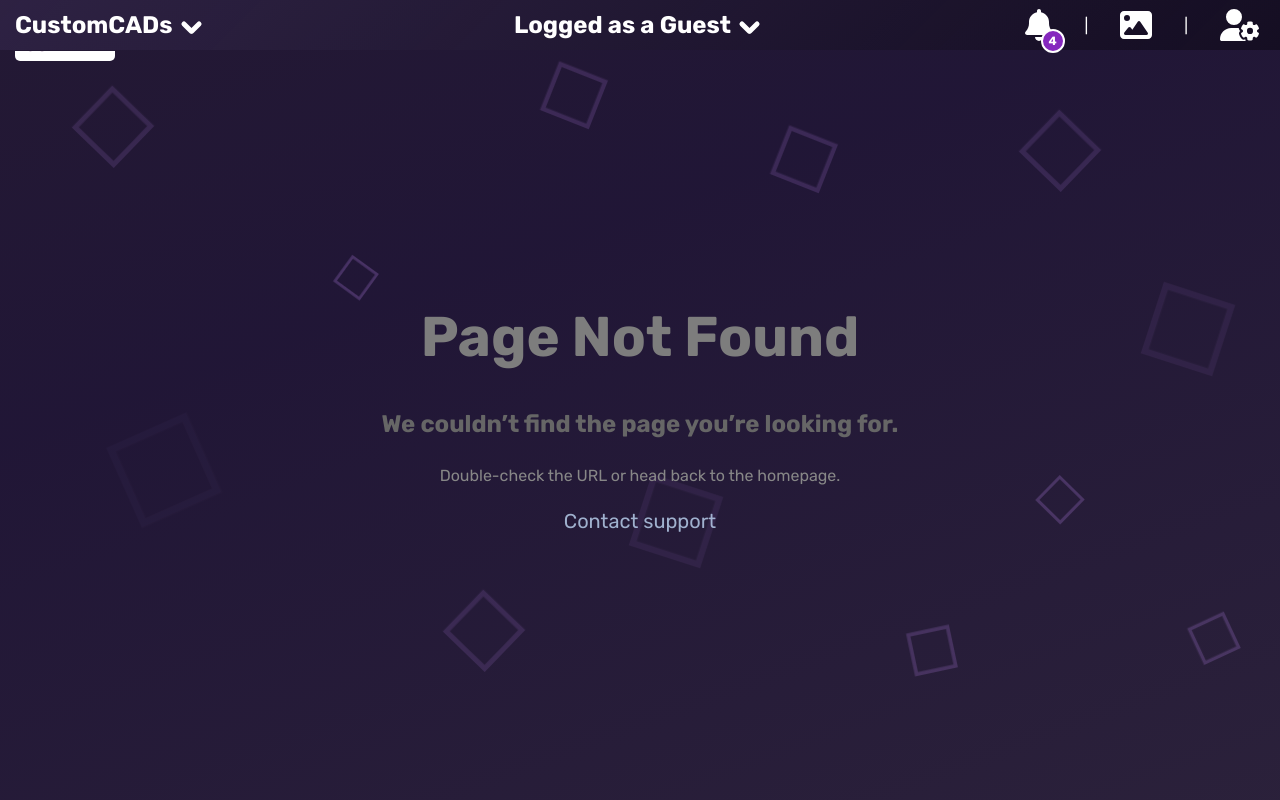
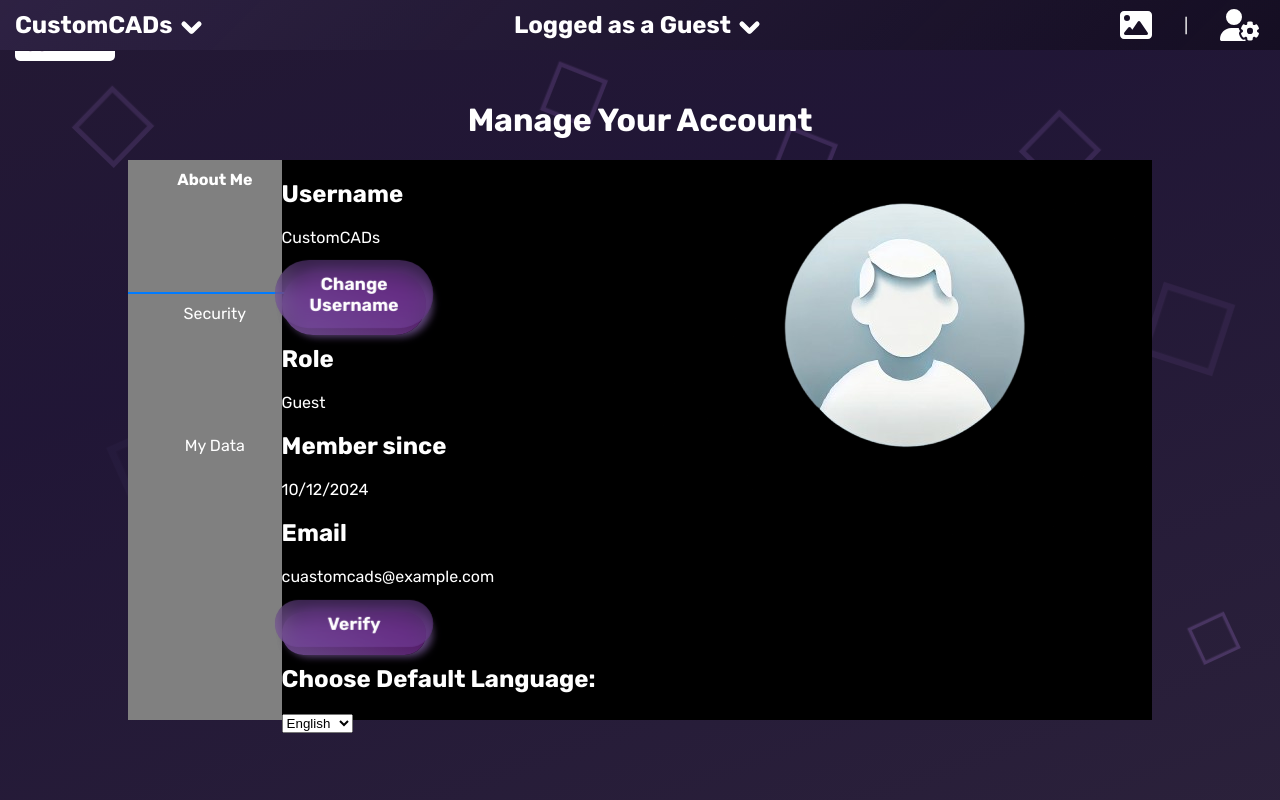
Before and after one commit to ivanzlatinov1/CustomCADsDemoDesign, a React (Vite) app in the folder data/: page /account in a window 1280 px wide. Shown: the top 800 px of the page. Built offline with nearby package versions, Linux system fonts and the light colour scheme; the HTML template or start-up script is replaced by a standard one.

Commit message:
started making the account page with 3 sections

```diff
--- a/data/src/layout/Header/Header.tsx
+++ b/data/src/layout/Header/Header.tsx
@@ -146,6 +146,8 @@ const Header: React.FC = () => {
                 </div>
 
                 <div className={styles['content-end']}>
+                    {!isGuestSelected ? (
+                        <>
                             <div ref={dropdownRef} className={`${styles['icon-wrapper']}`} data-tooltip={notificationsDropdown ? null : 'Notifications'}>
                                 <FontAwesomeIcon className={`${styles.notifications}`} onClick={toggleNotifications} icon={faBell} size="2x" style={{ cursor: 'pointer' }} />
                                 <div
@@ -165,6 +167,8 @@ const Header: React.FC = () => {
                                 )}
                             </div>
                             <span>|</span>
+                        </>
+                    ) : null}
                     <div className={styles['icon-wrapper']} data-tooltip="Gallery">
                         <Link to="/gallery"><FontAwesomeIcon icon={faImage} size="2x" style={{ cursor: 'pointer' }} /></Link>
                     </div>
@@ -210,7 +214,7 @@ const Header: React.FC = () => {
 
                 <div className={styles.field}>
                     <label>Email:</label>
-                    <span className={styles.value}>guest@example.com</span>
+                    <span className={styles.value}>customcads@example.com</span>
                 </div>
 
                 <hr />
--- a/data/src/layout/Header/RolesHeaders/ClientIcons.tsx
+++ b/data/src/layout/Header/RolesHeaders/ClientIcons.tsx
@@ -1,7 +1,7 @@
 import React from 'react';
 import { Link } from 'react-router-dom';
 import { FontAwesomeIcon } from '@fortawesome/react-fontawesome';
-import { faShoppingCart, faTh } from '@fortawesome/free-solid-svg-icons';
+import { faShoppingCart, faTh, faPuzzlePiece } from '@fortawesome/free-solid-svg-icons';
 import styles from '../Header.module.css'
 
 interface ClientIconProps {
@@ -13,6 +13,10 @@ const ClientIcons: React.FC<ClientIconProps> = ({ productCount }: ClientIconProp
         <>
             <div className={styles['icon-wrapper']} data-tooltip="Dashboard">
                 <Link to="/client-dashboard"><FontAwesomeIcon icon={faTh} size="2x" style={{ cursor: 'pointer' }} /></Link>
+            </div>
+            <span>|</span>
+            <div className={styles['icon-wrapper']} data-tooltip="Order a Custom Model">
+                <Link to="/custom-order"><FontAwesomeIcon icon={faPuzzlePiece} size="2x" style={{ cursor: 'pointer' }} /></Link>
             </div>
             <span>|</span>
             <div className={styles['icon-wrapper']} data-tooltip="Shopping Cart">
--- a/data/src/layout/Header/RolesHeaders/ContributorIcons.tsx
+++ b/data/src/layout/Header/RolesHeaders/ContributorIcons.tsx
@@ -12,7 +12,7 @@ const ContributorIcons: React.FC = () => {
             </div>
             <span>|</span>
             <div className={styles['icon-wrapper']} data-tooltip="Your models">
-                <Link to="/upload-a-model"><FontAwesomeIcon icon={faCube} size="2x" style={{ cursor: 'pointer' }} /></Link>
+                <Link to="/contributor/models"><FontAwesomeIcon icon={faCube} size="2x" style={{ cursor: 'pointer' }} /></Link>
             </div>
             <span>|</span>
             <div className={styles['icon-wrapper']} data-tooltip="Upload a model">
--- a/data/src/layout/Header/RolesHeaders/DesignerIcons.tsx
+++ b/data/src/layout/Header/RolesHeaders/DesignerIcons.tsx
@@ -12,7 +12,7 @@ const DesignerIcons: React.FC = () => {
             </div>
             <span>|</span>
             <div className={styles['icon-wrapper']} data-tooltip="Your models">
-                <Link to="/upload-a-model"><FontAwesomeIcon icon={faCube} size="2x" style={{ cursor: 'pointer' }} /></Link>
+                <Link to="/designer/models"><FontAwesomeIcon icon={faCube} size="2x" style={{ cursor: 'pointer' }} /></Link>
             </div>
             <span>|</span>
             <div className={styles['icon-wrapper']} data-tooltip="For Sale">
--- /dev/null
+++ b/data/src/pages/Public/AboutUs/AboutUs.module.css
@@ -0,0 +1,8 @@
+.container {
+    position: relative;
+    height: 100vh;
+    display: flex;
+    justify-content: center;
+    align-items: center;
+    color: white;
+}
--- /dev/null
+++ b/data/src/pages/Public/AboutUs/AboutUs.tsx
@@ -0,0 +1,21 @@
+import React, { useEffect } from "react";
+import Transition from "../../../components/Transition/Transition";
+import BtnLink from "../../../components/Button/Button";
+import styles from "./AboutUs.module.css"
+
+const AboutUs: React.FC = () => {
+
+    useEffect(() => {
+        window.scrollTo(0, 0);
+    }, []);
+
+    return (
+        <Transition>
+            <div className={`${styles.container}`}>
+                <h1>About us</h1>
+            </div>
+        </Transition>
+    );
+}
+
+export default AboutUs;
--- /dev/null
+++ b/data/src/pages/Public/Account/Account.module.css
@@ -0,0 +1,41 @@
+.container {
+    position: relative;
+    height: 100vh;
+    display: flex;
+    justify-content: center;
+    align-items: center;
+    flex-direction: column;
+    color: white;
+}
+
+.box {
+    width: 80%;
+    height: 70%;
+    background-color: black;
+    display: flex;
+}
+
+.box .choices {
+    width: 15%;
+    height: 100%;
+    background-color: grey;
+}
+
+.choices .choice {
+    width: 100%;
+    height: 20%;
+    cursor: pointer;
+    padding: 10px;
+    text-align: center;
+}
+
+.choice.active {
+    font-weight: bold;
+    border-bottom: 2px solid #007bff;
+}
+
+.section .pic {
+    position: absolute;
+    top: 10%;
+    right: 10%;
+}
--- /dev/null
+++ b/data/src/pages/Public/Account/Account.tsx
@@ -0,0 +1,63 @@
+import React, { useState, useEffect } from "react";
+import Transition from "../../../components/Transition/Transition";
+import BtnLink from "../../../components/Button/Button";
+import AboutMe from "./Sections/AboutMe";
+import Security from "./Sections/Security";
+import MyData from "./Sections/MyData";
+import styles from "./Account.module.css";
+
+const Account: React.FC = () => {
+    const [activeTab, setActiveTab] = useState<"about" | "security" | "data">("about");
+
+    useEffect(() => {
+        window.scrollTo(0, 0);
+    }, [activeTab]);
+
+    const renderActiveSection = () => {
+        switch (activeTab) {
+            case "about":
+                return <AboutMe />;
+            case "security":
+                return <Security />;
+            case "data":
+                return <MyData />;
+            default:
+                return null;
+        }
+    };
+
+    return (
+        <Transition>
+            <div className={`${styles.container}`}>
+                <h1>Manage Your Account</h1>
+                <div className={`${styles.box}`}>
+                    <div className={`${styles.choices}`}>
+                        <div
+                            className={`${styles.choice} ${activeTab === "about" ? styles.active : ""}`}
+                            onClick={() => setActiveTab("about")}
+                        >
+                            About Me
+                        </div>
+                        <div
+                            className={`${styles.choice} ${activeTab === "security" ? styles.active : ""}`}
+                            onClick={() => setActiveTab("security")}
+                        >
+                            Security
+                        </div>
+                        <div
+                            className={`${styles.choice} ${activeTab === "data" ? styles.active : ""}`}
+                            onClick={() => setActiveTab("data")}
+                        >
+                            My Data
+                        </div>
+                    </div>
+                    <div>
+                        {renderActiveSection()}
+                    </div>
+                </div>
+            </div>
+        </Transition>
+    );
+};
+
+export default Account;
--- /dev/null
+++ b/data/src/pages/Public/Account/Sections/AboutMe.tsx
@@ -0,0 +1,60 @@
+import React, { useState, useEffect } from "react";
+import BtnLink from "../../../../components/Button/Button"
+import styles from "../Account.module.css"
+
+const AboutMe: React.FC = () => {
+    const [language, setLanguage] = useState<string>("English");
+    const [username, setUsername] = useState<string>("CustomCADs");
+    const [role, setRole] = useState<string>("Guest");
+    const [email, setEmail] = useState<string>("cuastomcads@example.com");
+
+    const handleLanguageChange = (e: React.ChangeEvent<HTMLSelectElement>) => {
+        setLanguage(e.target.value);
+    };
+
+    useEffect(() => {
+        const storedRole = localStorage.getItem("selectedRole");
+        setRole(storedRole || "Con");
+    }, []);
+
+    return (
+        <>
+            <div className={styles.section}>
+                <div className={styles.username}>
+                    <h2>Username</h2>
+                    <p>{username}</p>
+                    <BtnLink text="Change Username" onClick={() => alert("Feature to change email coming soon!")} />
+                </div>
+                <div className={styles.role}>
+                    <h2>Role</h2>
+                    <p>{role}</p>
+                </div>
+                <div>
+                    <h2>Member since</h2>
+                    <p>10/12/2024</p>
+                </div>
+                <div className={`${styles.pic}`}>
+                    <img src="/assets/images/profile.png" alt="" />
+                </div>
+            </div>
+
+            <div className={styles.section}>
+                <h2>Email</h2>
+                <p>{email}</p>
+                <BtnLink text="Verify" />
+            </div>
+
+            <div className={styles.section}>
+                <h2>Choose Default Language:</h2>
+                <select value={language} onChange={handleLanguageChange}>
+                    <option value="English">English</option>
+                    <option value="Spanish">Spanish</option>
+                    <option value="French">French</option>
+                    <option value="German">German</option>
+                </select>
+            </div>
+        </>
+    );
+}
+
+export default AboutMe;
--- /dev/null
+++ b/data/src/pages/Public/Account/Sections/MyData.tsx
@@ -0,0 +1,41 @@
+import React, { useState } from "react";
+import BtnLink from "../../../../components/Button/Button"
+import styles from "../Account.module.css"
+
+const MyData: React.FC = () => {
+    const [isDeleting, setIsDeleting] = useState<boolean>(false);
+
+    const handleExportData = () => {
+        alert("Account data exported successfully!");
+    };
+
+    const handleDeleteAccount = () => {
+        setIsDeleting(true);
+        setTimeout(() => {
+            alert("Account deleted.");
+            setIsDeleting(false);
+        }, 2000);
+    };
+
+    return (
+        <>
+            <div className={styles.section}>
+                <h3>Export Account Data</h3>
+                <BtnLink text="Export Data" onClick={handleExportData} />
+            </div>
+
+            <div className={styles.section}>
+                <h3>Delete Account</h3>
+                <button
+                    className={`${styles.deleteBtn} ${isDeleting ? styles.disabled : ""}`}
+                    onClick={handleDeleteAccount}
+                    disabled={isDeleting}
+                >
+                    {isDeleting ? "Deleting..." : "Delete Account"}
+                </button>
+            </div>
+        </>
+    );
+}
+
+export default MyData;
--- /dev/null
+++ b/data/src/pages/Public/Account/Sections/Security.tsx
@@ -0,0 +1,28 @@
+import React, { useState, useEffect } from "react";
+import BtnLink from "../../../../components/Button/Button"
+import styles from "../Account.module.css"
+
+const Security: React.FC = () => {
+    const [password, setPassword] = useState<string>("");
+
+    const handlePasswordChange = (e: React.ChangeEvent<HTMLInputElement>) => {
+        setPassword(e.target.value);
+    };
+
+    return (
+        <>
+            <div className={styles.section}>
+                <h2>Your Password</h2>
+                <input
+                    type="password"
+                    placeholder="Enter new password"
+                    value={password}
+                    onChange={handlePasswordChange}
+                />
+                <BtnLink text="Update Password" onClick={() => alert("Password updated!")} />
+            </div>
+        </>
+    );
+}
+
+export default Security;
--- a/data/src/routes/AppRoutes.tsx
+++ b/data/src/routes/AppRoutes.tsx
@@ -14,7 +14,8 @@ import ContributorRole from '../pages/Public/Roles/Contributor/ContributorRole';
 import DesignerRole from '../pages/Public/Roles/Designer/DesignerRole';
 import ErrorPage from '../pages/Public/Errors/Error';
 import ProductInfo from '../pages/Public/Product/ProductInfo';
-
+import AboutUs from '../pages/Public/AboutUs/AboutUs';
+import Account from '../pages/Public/Account/Account';
 interface AppRoutesProps {
   className?: string;
 }
@@ -35,6 +36,8 @@ const AppRoutes: React.FC<AppRoutesProps> = () => {
       <Route path="/roles/client" element={<ClientRole />} />
       <Route path="/roles/contributor" element={<ContributorRole />} />
       <Route path="/roles/designer" element={<DesignerRole />} />
+      <Route path="/about" element={<AboutUs />} />
+      <Route path="/account" element={<Account />} />
       <Route path="/error/400" element={<ErrorPage status={400} />} />
       <Route path="/error/401" element={<ErrorPage status={401} />} />
       <Route path="/error/403" element={<ErrorPage status={403} />} />
```
Also changed, not shown: data/public/assets/images/profile.png (added). Lines whose indentation alone changed are shown as unchanged.
